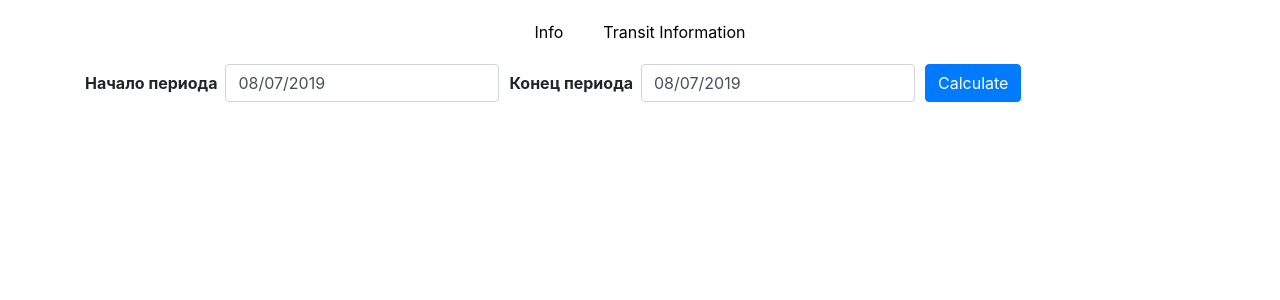
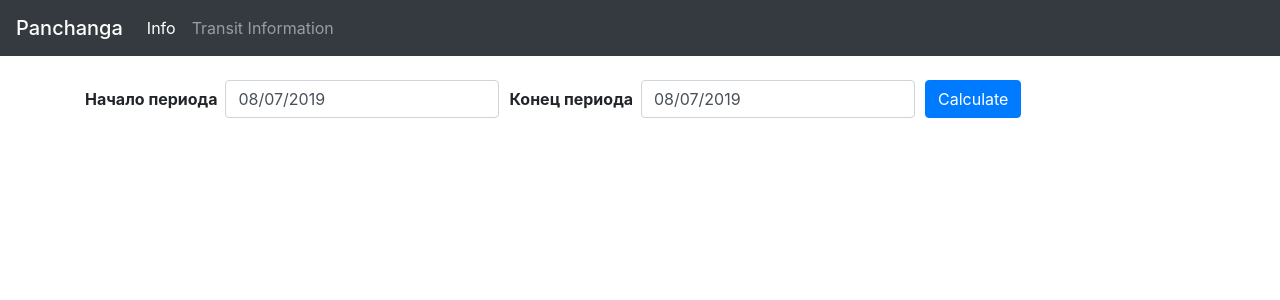
Before and after one commit to janesessive/moon-calendar, a React (Create React App) app: page /transit in a window 1280 px wide. Shown: the top 300 px of the page. Built offline with nearby package versions, Linux system fonts and the light colour scheme.

Commit message:
Switch Rout and Navbar

```diff
--- a/src/components/Layout/Layout.css
+++ b/src/components/Layout/Layout.css
@@ -1,23 +1,9 @@
-.Layout ul {
-    list-style: none;
-    margin: 0;
-    padding: 0;
-    width: 100%;
-    text-align: center;
+/* nav {
+    margin-bottom: 50px;
+
+
+
+} */
+.content {
+    margin-top: 80px;
 }
-
-.Layout li {
-    display: inline-block;
-    margin: 20px;
-}
-
-.Layout a {
-    text-decoration: none;
-    color: black;
-}
-
-.Layout a:hover,
-.Layout a:active,
-.Layout a.active {
-    color: #fa923f;
-}
--- a/src/components/Layout/Layout.js
+++ b/src/components/Layout/Layout.js
@@ -1,34 +1,40 @@
-import React, { Component } from 'react';
+import React, { Component } from "react";
 
-import { Route } from 'react-router-dom';
-import './Layout.css';
-import UserForm from '../UserForm/UserForm';
-import TransitInfo from '../TransitInfo/TransitInfo';
-
-
-
+import { Route, Link, Switch } from "react-router-dom";
+import "./Layout.css";
+import UserForm from "../UserForm/UserForm";
+import TransitInfo from "../TransitInfo/TransitInfo";
 
 class Layout extends Component {
   render() {
-         return(
+    return (
       <div className="Layout">
         <header>
-                    <nav>
-                        <ul>
-                            <li><a href="/">Info</a></li>
-                            <li><a href="/transit">Transit Information</a></li>
+          <nav className="navbar fixed-top navbar-expand-sm bg-dark navbar-dark">
+            <ul className="navbar-nav">
+            <span class="navbar-brand mb-0 h1">Panchanga</span>
+              <li className="nav-item active">
+                <Link className="nav-link" to="/">
+                  Info
+                </Link>
+              </li>
+              <li className="nav-item">
+                <Link className="nav-link" to="/transit">
+                  Transit Information
+                </Link>
+              </li>
             </ul>
           </nav>
         </header>
-                <div>
-                <Route path="/" exact component={UserForm}/>
-                <Route path="/transit" component={TransitInfo}/>
-                </div>
+        <main className="content">
+          <Switch>
+            <Route exact path="/" component={UserForm} />
+            <Route path="/transit" component={TransitInfo} />
+          </Switch>
+        </main>
       </div>
     );
   }
-
 }
 
-
 export default Layout;
```
Lines whose indentation alone changed are shown as unchanged.
